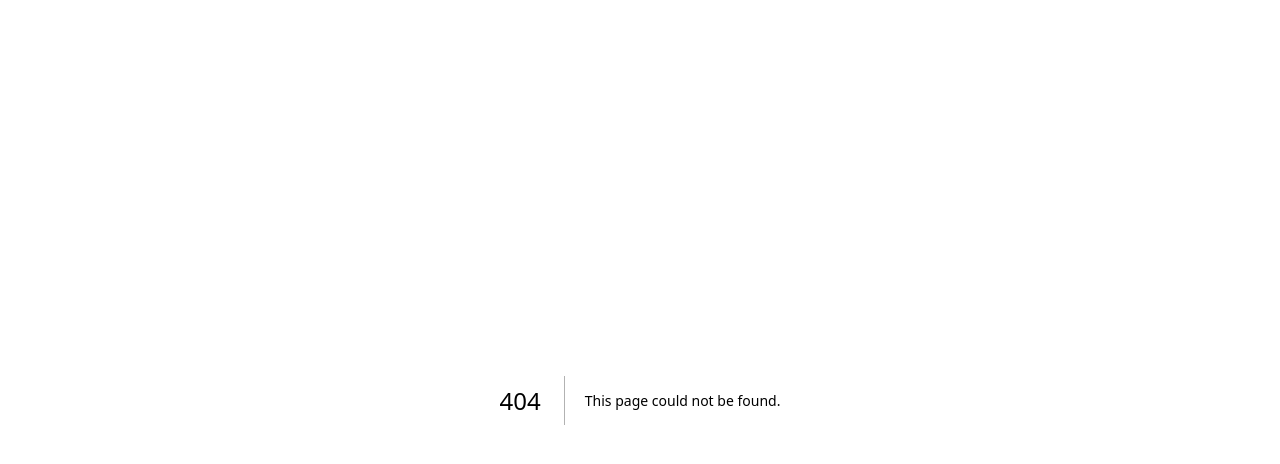
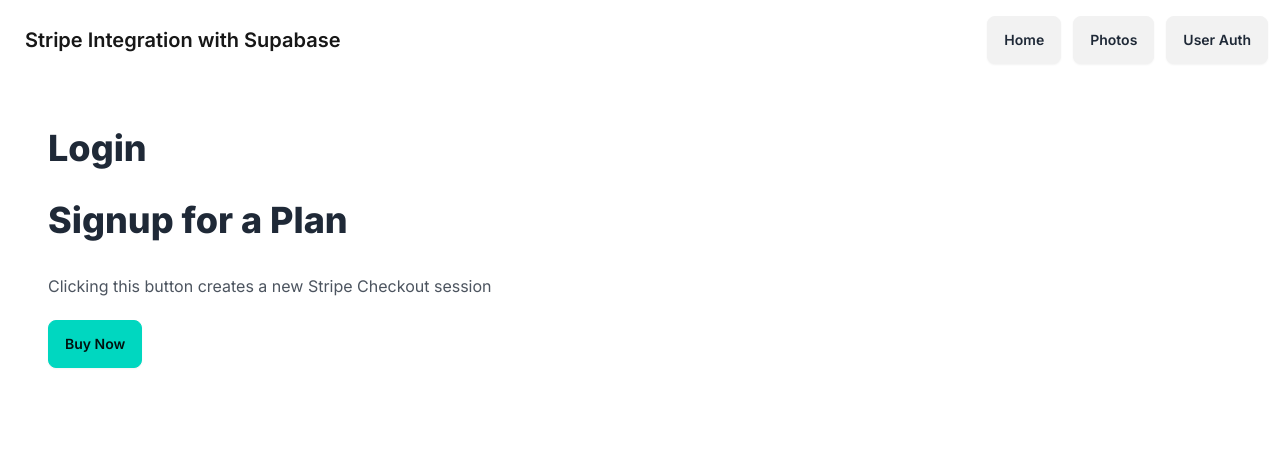
Before and after one commit to msetji/stripe-integration, a Next.js app: page /user in a window 1280 px wide. Before the commit this address had no page. Shown: the top 464 px of the page. Built offline with nearby package versions, Linux system fonts and the light colour scheme; no server answers.

Commit message:
basic integration

```diff
--- /dev/null
+++ b/app/api/checkout/route.ts
@@ -0,0 +1,35 @@
+import { NextResponse } from 'next/server';
+import { stripe } from '@/utils/stripe';
+
+export async function POST(request: Request) {
+    try {
+        const { priceId, email, userId } = await request.json();
+
+        const session = await stripe.checkout.sessions.create({
+            metadata: {
+                user_id: userId,
+            },
+            customer_email: email,
+            payment_method_types: ['card'],
+            line_items: [
+                {
+                    // base subscription
+                    price: priceId,
+                },
+                {
+                    // one-time setup fee
+                    price: 'price_1Q2ndY04yIg5yrRnF5AAtVvF',
+                    quantity: 1,
+                },
+            ],
+            mode: 'subscription',
+            success_url: `${request.headers.get('origin')}/success`,
+            cancel_url: `${request.headers.get('origin')}/cancel`,
+        });
+
+        return NextResponse.json({ id: session.id });
+    } catch (error: any) {
+        console.error(error);
+        return NextResponse.json({ message: error.message }, { status: 500 });
+    }
+}
--- a/app/layout.tsx
+++ b/app/layout.tsx
@@ -1,17 +1,10 @@
 import type { Metadata } from "next";
-import localFont from "next/font/local";
+import Link from "next/link";
+import { Inter } from "next/font/google";
 import "./globals.css";
+import { Toaster } from "react-hot-toast";
 
-const geistSans = localFont({
-  src: "./fonts/GeistVF.woff",
-  variable: "--font-geist-sans",
-  weight: "100 900",
-});
-const geistMono = localFont({
-  src: "./fonts/GeistMonoVF.woff",
-  variable: "--font-geist-mono",
-  weight: "100 900",
-});
+const inter = Inter({ subsets: ["latin"] });
 
 export const metadata: Metadata = {
   title: "Create Next App",
@@ -25,11 +18,42 @@
 }>) {
   return (
     <html lang="en">
-      <body
-        className={`${geistSans.variable} ${geistMono.variable} antialiased`}
-      >
-        {children}
+      <body className={inter.className}>
+        <Navbar />
+        <main className="prose p-12 text-ce">{children}</main>
+        <Toaster />
       </body>
     </html>
   );
 }
+
+const Navbar = () => {
+  return (
+    <div className="navbar bg-base-100">
+      <div className="flex-1">
+        <Link href="/" className="btn btn-ghost text-xl">
+          Stripe Integration with Supabase
+        </Link>
+      </div>
+      <div className="flex-none">
+        <ul className="menu menu-horizontal px-1">
+          <li>
+            <Link href="/" className="btn">
+              Home
+            </Link>
+          </li>
+          <li>
+            <Link href="/photos" className="btn mx-3">
+              Photos
+            </Link>
+          </li>
+          <li>
+            <Link href="/user" className="btn">
+              User Auth
+            </Link>
+          </li>
+        </ul>
+      </div>
+    </div>
+  );
+};
--- a/app/page.tsx
+++ b/app/page.tsx
@@ -1,4 +1,5 @@
 import Image from "next/image";
+import React from "react";
 
 export default function Home() {
   return(
--- /dev/null
+++ b/app/user/CheckoutButton.tsx
@@ -0,0 +1,37 @@
+'use client';
+
+import { loadStripe } from '@stripe/stripe-js';
+import { supabase } from '@/utils/supabaseClient';
+import toast from 'react-hot-toast';
+
+
+export default function CheckoutButton() {
+  const handleCheckout = async() => {
+    const { data } = await supabase.auth.getUser();
+
+    if (!data?.user) {
+      toast.error("Please log in to create a new Stripe Checkout session");
+      return;
+    }
+    console.log("KEY: ", process.env.NEXT_PUBLIC_STRIPE_PUBLISHABLE_KEY);
+    const stripePromise = loadStripe(process.env.NEXT_PUBLIC_STRIPE_PUBLISHABLE_KEY!);
+    const stripe = await stripePromise;
+    const response = await fetch('/api/checkout', {
+        method: 'POST',
+        headers: {
+          'Content-Type': 'application/json',
+        },
+        body: JSON.stringify({ priceId: 'price_1OtHkdBF7AptWZlcIjbBpS8r', userId: data.user?.id, email: data.user?.email }),
+      });
+    const session = await response.json();
+    await stripe?.redirectToCheckout({ sessionId: session.id });
+  }
+
+  return (
+    <div>
+      <h1>Signup for a Plan</h1>
+      <p>Clicking this button creates a new Stripe Checkout session</p>
+      <button className="btn btn-accent" onClick={handleCheckout}>Buy Now</button>
+    </div>
+  );
+}
--- /dev/null
+++ b/app/user/LoginForm.tsx
@@ -0,0 +1,37 @@
+"use client";
+
+import { useState } from "react";
+import { supabase } from "../../utils/supabaseClient";
+
+export default function LoginForm() {
+  const [loading, setLoading] = useState(false);
+
+  const handleSignUp = async () => {
+    setLoading(true);
+
+    const randomEmail = `${Math.random().toString(36).substring(7)}@example.com`;
+    const password = "Password69420";
+
+    const { data, error } = await supabase.auth.signUp({
+      email: randomEmail,
+      password,
+    });
+
+    if (error) {
+      console.error(error);
+    } else {
+      console.log("User created and logged in:", data);
+    }
+
+    setLoading(false);
+  };
+
+  return (
+    <button
+      onClick={handleSignUp}
+      disabled={loading}
+    >
+      {loading ? "Signing up..." : "Sign up with random email and password"}
+    </button>
+  );
+}
--- /dev/null
+++ b/app/user/UserProfile.tsx
@@ -0,0 +1,101 @@
+"use client";
+
+import { useState, useEffect } from "react";
+import { supabase } from "../../utils/supabaseClient";
+import { User } from "@supabase/supabase-js";
+import LoginForm from "./LoginForm";
+
+export default function UserProfile() {
+  const [user, setUser] = useState<User | null>(null);
+  const [stripeCustomer, setStripeCustomer] = useState<any>(null);
+
+  useEffect(() => {
+    const fetchUser = async () => {
+      const { data: { user } } = await supabase.auth.getUser();
+
+      setUser(user);
+
+      if (user) {
+        const { data: stripeCustomerData, error } = await supabase
+          .from("stripe_customers")
+          .select("*")
+          .eq("user_id", user.id)
+          .single();
+
+        if (error) {
+          console.log("No stripe customer data found",);
+        } else {
+          setStripeCustomer(stripeCustomerData);
+        }
+      }
+    };
+
+    fetchUser();
+
+    const { data: authListener } = supabase.auth.onAuthStateChange(
+      (event, session) => {
+        if (event === "SIGNED_IN") {
+          if (session) {
+            setUser(session.user);
+          }
+        } else if (event === "SIGNED_OUT") {
+          setUser(null);
+          setStripeCustomer(null);
+        }
+      }
+    );
+
+    return () => {
+      authListener.subscription.unsubscribe();
+    };
+  }, []);
+
+  const handleLogout = async () => {
+    await supabase.auth.signOut();
+  };
+
+  return (
+    <div>
+      <h1>User Data</h1>
+      {user ? (
+        <>
+          <p>
+            Signed in with email: <strong>{user.email}</strong>
+          </p>
+          <p>
+            Supabase User ID: <strong>{user.id}</strong>
+          </p>
+          <div>
+          <button className="btn btn-secondary my-3 btn-sm" onClick={handleLogout}>
+            Logout
+          </button>
+          </div>
+
+          <h2>Stripe Customer Data</h2>
+          {stripeCustomer ? (<>
+            <p>This data lives in the stripe_customers table in Supabase</p>
+            <div className="mockup-code">
+              <pre>
+                <code>{JSON.stringify(stripeCustomer, null, 2)}</code>
+              </pre>
+            </div>
+            </>
+          ) : (
+            <div>
+              <p className="text-yellow-500">
+                Stripe customer data not created yet. Buy a plan!
+              </p>
+            </div>
+          )}
+
+        </>
+      ) : (
+        <>
+          <p>No user logged in.</p>
+          <LoginForm />
+        </>
+      )}
+
+    </div>
+  );
+}
--- /dev/null
+++ b/app/user/page.tsx
@@ -0,0 +1,12 @@
+import CheckoutButton from "./CheckoutButton";
+import LoginForm from "./LoginForm";
+import UserProfile from "./UserProfile";
+
+export default function Login() {
+  return (
+    <main>
+      <h1>Login</h1>
+      <CheckoutButton/>
+    </main>
+  );
+}
--- a/package.json
+++ b/package.json
@@ -10,9 +10,11 @@
   },
   "dependencies": {
     "@stripe/stripe-js": "^4.5.0",
+    "@supabase/supabase-js": "^2.45.4",
     "next": "14.2.13",
     "react": "^18",
     "react-dom": "^18",
+    "react-hot-toast": "^2.4.1",
     "stripe": "^16.12.0"
   },
   "devDependencies": {
--- /dev/null
+++ b/utils/stripe.ts
@@ -0,0 +1,3 @@
+import Stripe from 'stripe';
+
+export const stripe = new Stripe(process.env.STRIPE_SECRET_KEY!);
--- /dev/null
+++ b/utils/supabaseClient.ts
@@ -0,0 +1,5 @@
+import { createClient } from '@supabase/supabase-js'
+export const supabase = createClient(
+    process.env.NEXT_PUBLIC_SUPABASE_URL!,
+    process.env.NEXT_PUBLIC_SUPABASE_ANON_KEY!
+)
--- /dev/null
+++ b/utils/supabaseServer.ts
@@ -0,0 +1,5 @@
+import { createClient } from '@supabase/supabase-js'
+export const supabaseAdmin = createClient(
+    process.env.NEXT_PUBLIC_SUPABASE_URL!,
+    process.env.SUPABASE_SECRET_KEY!
+)
```
Also changed, not shown: 1 other file (tests, documents, lock files or other folders).
